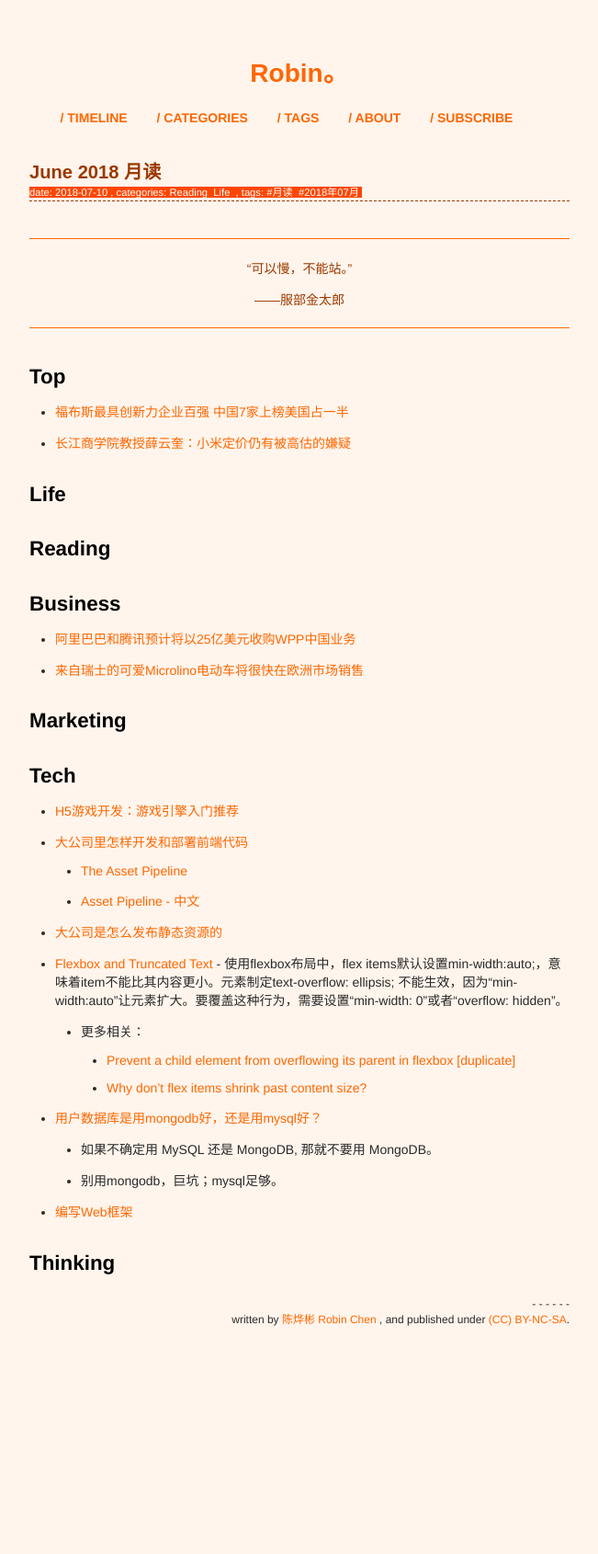
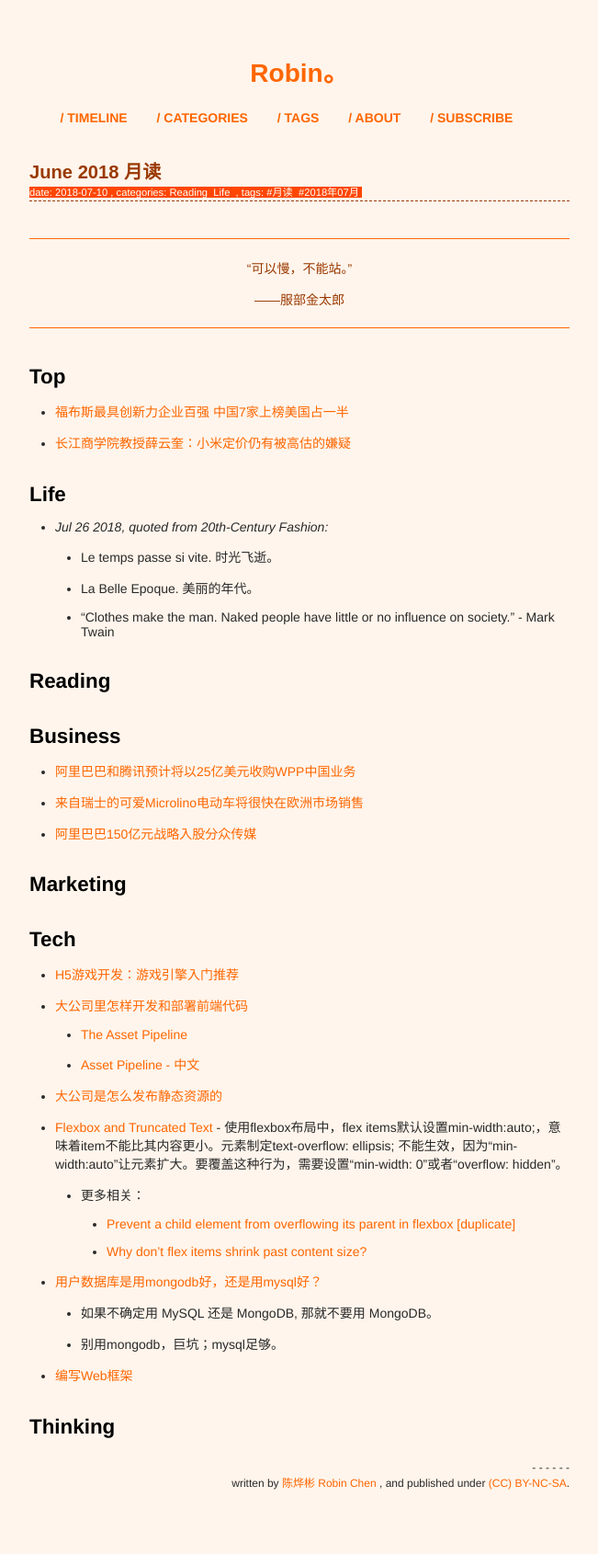
Before and after one commit to xianyuxmu/xianyuxmu.github.io, a Jekyll site: the page built from _posts/2018-07-10-monthly-reading.md, in a window 1280 px wide. Shown: the whole page at 92% size, without its empty margins (314-965 px from the left). Built offline with Jekyll 4.4.1, drawn with Linux system fonts in a browser that asks for light colours; comment, search, counter and statistics services are not loaded; before the commit the page ends 1512 px from its top, so only the background shows below that.

Commit message:
reading today

```diff
--- a/_posts/2018-07-10-monthly-reading.md
+++ b/_posts/2018-07-10-monthly-reading.md
@@ -25,6 +25,11 @@ tags:
 
 ## Life
 
+- *Jul 26 2018, quoted from 20th-Century Fashion:*
+	- Le temps passe si vite. 时光飞逝。
+	- La Belle Epoque. 美丽的年代。
+	- “Clothes make the man. Naked people have little or no influence on society.” - Mark Twain
+
 
 ## Reading
 
@@ -34,6 +39,7 @@ tags:
 
 - [阿里巴巴和腾讯预计将以25亿美元收购WPP中国业务](https://m.cnbeta.com/view/749365.htm)
 - [来自瑞士的可爱Microlino电动车将很快在欧洲市场销售](https://m.cnbeta.com/view/749267.htm)
+- [阿里巴巴150亿元战略入股分众传媒](http://tech.sina.com.cn/i/2018-07-18/doc-ihfnsvza2619778.shtml)
 
 ## Marketing
 
```
